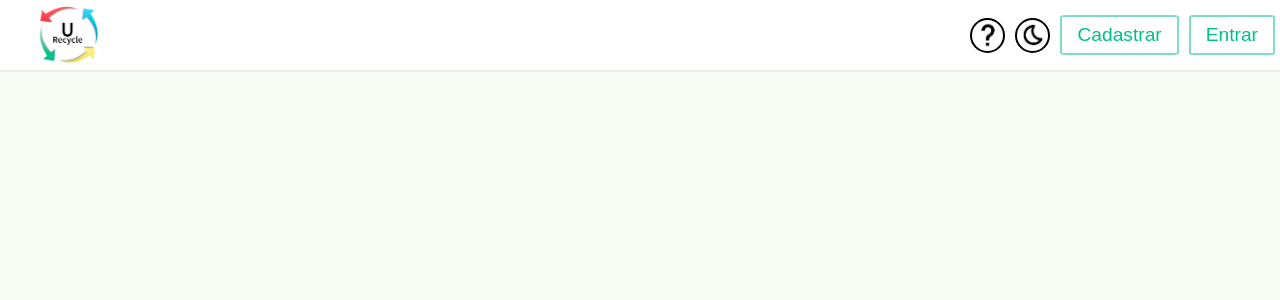
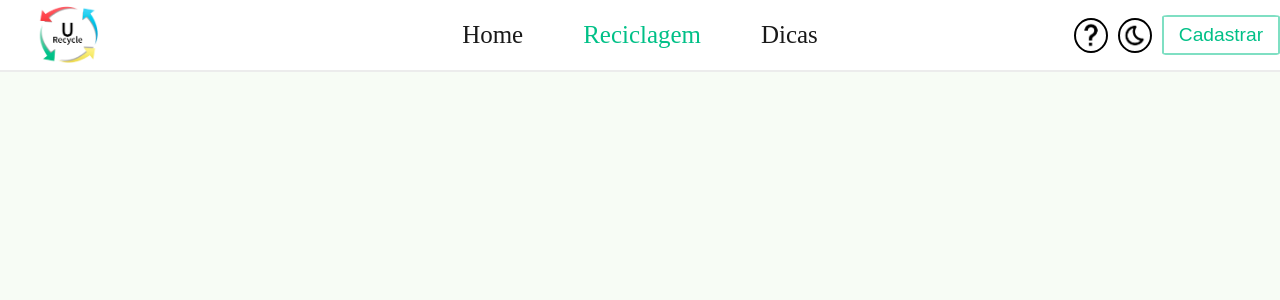
Before and after one commit to JoaoLimaV/Projeto-URecycle, a PHP site: page /src/pages/base.html in a window 1280 px wide. Shown: the top 300 px of the page. Run offline with PHP 8.4, Linux system fonts and the light colour scheme.

Commit message:
Att Base e Correção de Bugs

```diff
--- a/src/css/base.css
+++ b/src/css/base.css
@@ -85,7 +85,10 @@
 }
 
 /* NAV HEADER */
-
+header nav{
+    float: left;
+    font-size: 1.2em;
+}
 header nav ul li{
     float: left;
     font-size: 1.3em;
@@ -108,7 +111,7 @@
 #botoes_header{
     display: flex;
     align-items: center;
-
+    width: 16.5%;
 }
 #botoes_header .btn_redondo{
     text-align: center;
@@ -204,7 +207,9 @@
 /* Header Mobile 1024px*/
 
 @media (max-width: 1024px) {
-
+    header nav{
+        display: none;
+    }
     #botoes_header{
         display: none;
     }
@@ -260,18 +265,11 @@
          background-color: var(--bg-menu-drop-hover);
          cursor: pointer;
      }
-     .ViewCelular{
-         display:none;
-     }
 }
 /* Fim Header Mobile 1024px*/
 
 /* Header Mobile 750px*/
 @media (max-width: 750px) {
-
-    .ViewCelular{
-        display:block;
-    }
     header nav{
         display: none;
     }
--- a/src/pages/base.html
+++ b/src/pages/base.html
@@ -23,6 +23,19 @@
             </a>
         </div> <!-- FIM Logo-->
 
+        <nav>
+            <ul>
+                <li>
+                    <a href="" >Home</a>
+                </li>
+                <li>
+                    <a href="" class="aqui">Reciclagem</a>
+                </li>
+                <li>
+                    <a href="" >Dicas</a>
+                </li>
+                <li>
+            </nav>
         <!-- Inicio BOTÕES-->
         <div id="botoes_header">
             <button class="btn_redondo" id="interrogacao" onclick='trocarPag()'>Dúvidas</button>
@@ -37,8 +50,8 @@
 
             <nav id = nav_drop_down>
                 <ul>
-                    <li class="ViewCelular">
-                        <a href="" >Home</a>
+                    <li>
+                        <a class="ViewCelular" href="" >Home</a>
                     </li>
                     <li class="ViewCelular">
                         <a href="" class="aqui" >Reciclagem</a>
@@ -46,7 +59,7 @@
                     <li class="ViewCelular">
                         <a href="" >Dicas</a>
                     </li>
-                    <li >
+                    <li>
                         <a href="">Entrar</a>
                     </li>
                     <li>
--- a/src/pages/historico.html
+++ b/src/pages/historico.html
@@ -5,8 +5,8 @@
     <meta charset="UTF-8">
     <meta http-equiv="X-UA-Compatible" content="IE=edge">
 
-    <link rel="stylesheet" type="text/css" href="/src/css/historico.css" media="screen">
-    <link rel="stylesheet" type="text/css" href="/src/fonts/font.css" media="screen">
+    <link rel="stylesheet" type="text/css" href="../css/historico.css" media="screen">
+    <link rel="stylesheet" type="text/css" href="../fonts/font.css" media="screen">
 
     <title>Historico</title>
 </head>
```
Also changed, not shown: src/pages/reciclagem.html (+13 -1 lines).
